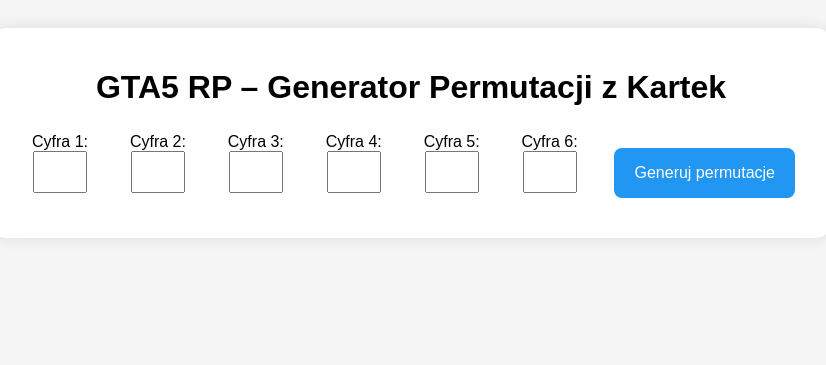
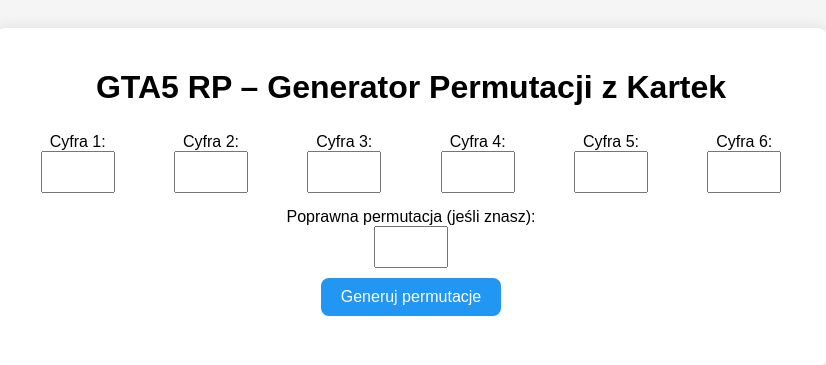
Before and after one commit to HuraganHakier/permutacjeklub, a Flask app: page / in a window 1280 px wide. Shown: the top 365 px of the page, without its empty margins (229-1055 px from the left). Run offline with Flask 3, Linux system fonts and the light colour scheme.

Commit message:
Add files via upload

```diff
--- a/app.py
+++ b/app.py
@@ -8,13 +8,19 @@
     wynik = []
     liczba_perm = 0
     error = None
+    poprawna = ""
+    trafione = False
     cyfry_input = ["", "", "", "", "", ""]
 
     if request.method == "POST":
         cyfry_input = [request.form.get(f"cyfra{i}", "") for i in range(6)]
+        poprawna = request.form.get("poprawna", "")
         cyfry = ''.join(cyfry_input)
+
         if len(cyfry) != 6 or not cyfry.isdigit():
             error = "Wprowadź dokładnie 6 cyfr (po jednej w każdym polu)."
+        elif poprawna and (not poprawna.isdigit() or len(poprawna) != 6):
+            error = "Poprawna permutacja musi składać się z dokładnie 6 cyfr."
         else:
             perms = sorted(set(permutations(cyfry)))
             wynik = [''.join(p) for p in perms]
@@ -24,8 +30,11 @@
                 wynik.sort(key=lambda x: (x[0] != pierwsza_cyfra, x))
 
             liczba_perm = len(wynik)
+            if poprawna in wynik:
+                trafione = True
 
-    return render_template("index.html", wynik=wynik, liczba_perm=liczba_perm, error=error, cyfry_input=cyfry_input)
+    return render_template("index.html", wynik=wynik, liczba_perm=liczba_perm, error=error,
+                           cyfry_input=cyfry_input, poprawna=poprawna, trafione=trafione)
 
 if __name__ == "__main__":
     import os
--- a/static/style.css
+++ b/static/style.css
@@ -25,11 +25,18 @@
     align-items: center;
     margin: 5px;
 }
-.cyfra-blok input {
+.cyfra-blok input, .poprawna-blok input {
     font-size: 1.5em;
-    width: 40px;
+    width: 60px;
     text-align: center;
     padding: 5px;
+}
+.poprawna-blok {
+    display: flex;
+    flex-direction: column;
+    align-items: center;
+    width: 100%;
+    margin-top: 10px;
 }
 button {
     padding: 10px 20px;
@@ -39,7 +46,7 @@
     border: none;
     border-radius: 8px;
     cursor: pointer;
-    margin-top: 20px;
+    margin: 10px;
 }
 button:hover {
     background-color: #1976D2;
--- a/templates/index.html
+++ b/templates/index.html
@@ -15,6 +15,10 @@
                     <input type="text" name="cyfra{{ i }}" maxlength="1" pattern="[0-9]" value="{{ cyfry_input[i] }}" required>
                 </div>
             {% endfor %}
+            <div class="poprawna-blok">
+                <label>Poprawna permutacja (jeśli znasz):</label>
+                <input type="text" name="poprawna" maxlength="6" pattern="[0-9]{6}" value="{{ poprawna }}">
+            </div>
             <button type="submit">Generuj permutacje</button>
         </form>
 
@@ -24,6 +28,10 @@
 
         {% if wynik %}
             <h2>Znaleziono {{ liczba_perm }} permutacji:</h2>
+            {% if poprawna %}
+                <p><strong>Poprawna permutacja:</strong> {{ poprawna }} – {% if trafione %}<span style="color:green;">✔️ znaleziona</span>{% else %}<span style="color:red;">❌ brak</span>{% endif %}</p>
+            {% endif %}
+            <button onclick="pobierz()">📄 Pobierz wyniki jako TXT</button>
             <div class="wynik">
                 {% for perm in wynik %}
                     <div class="perm">{{ perm }}</div>
@@ -31,5 +39,17 @@
             </div>
         {% endif %}
     </div>
+
+<script>
+function pobierz() {
+    const cyfry = [...document.querySelectorAll('.cyfra-blok input')].map(input => input.value).join('');
+    const tekst = document.querySelector(".wynik").innerText;
+    const blob = new Blob([tekst], { type: "text/plain" });
+    const link = document.createElement("a");
+    link.download = "permutacje_" + cyfry + ".txt";
+    link.href = URL.createObjectURL(blob);
+    link.click();
+}
+</script>
 </body>
 </html>
```
